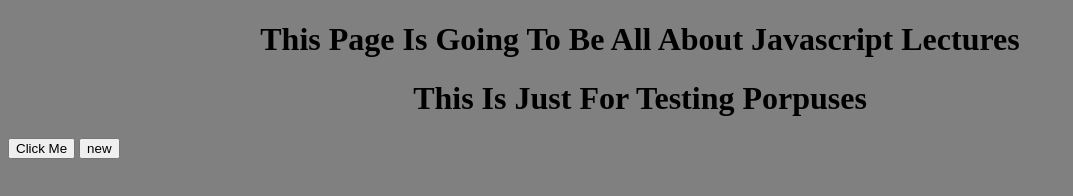
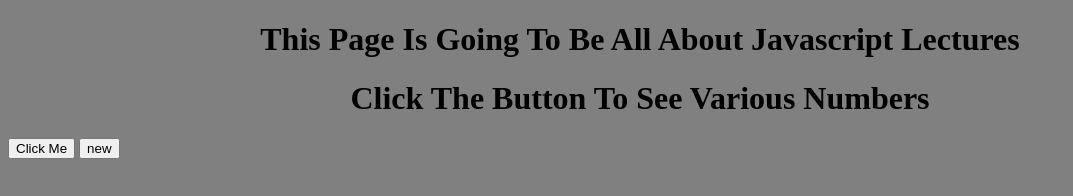
Before and after one commit to Aftabe/javascript_random, a plain HTML site: page index.html in a window 1280 px wide. Shown: the whole page, without its empty margins (0-1073 px from the left). Drawn offline with Linux system fonts and the light colour scheme.

Commit message:
text modified

```diff
--- a/index.html
+++ b/index.html
@@ -11,7 +11,7 @@
 </head>
 <body>
         <h1 class="heading-primary">this page is going to be all about javascript lectures</h1>
-        <h1 id="test" class="heading-primary">this is just for testing porpuses</h1>
+        <h1 id="test" class="heading-primary">Click the button to see various numbers</h1>
 
         <button type="button" onclick="document.getElementById('test').innerHTML = myFunction(0,10)">Click Me</button>
         <button>new</button>
```
